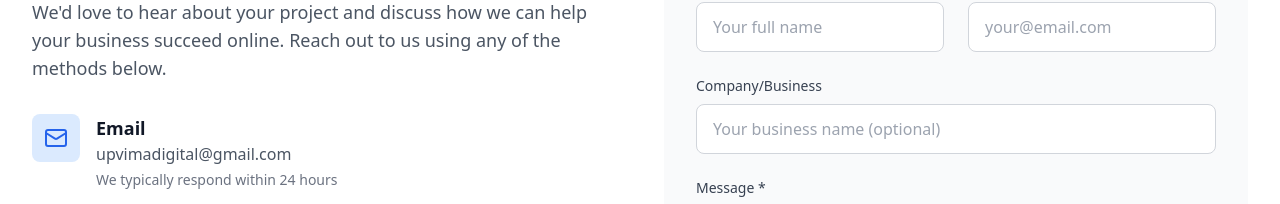
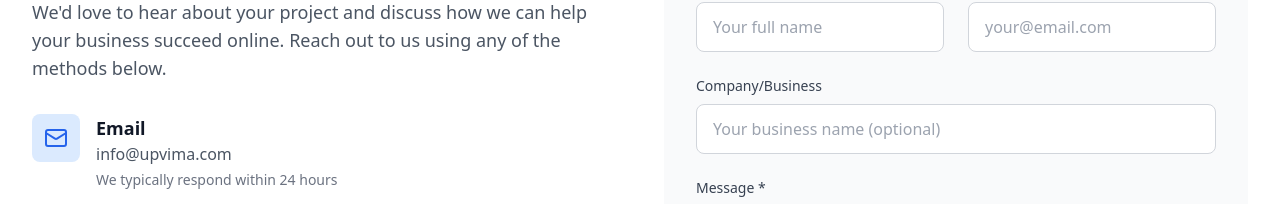
Before and after one commit to Rohandabas/upvima, a React (Vite) app: page / in a window 1280 px wide. Shown: the part 6143-6347 px from the top of the page. Built offline with nearby package versions, Linux system fonts and the light colour scheme.

Commit message:
update contact email address for improved communication

```diff
--- a/src/components/Contact.tsx
+++ b/src/components/Contact.tsx
@@ -111,7 +111,7 @@
                 </div>
                 <div>
                   <h4 className="text-lg font-semibold text-gray-900">Email</h4>
-                  <p className="text-gray-600">upvimadigital@gmail.com</p>
+                  <p className="text-gray-600">info@upvima.com</p>
                   <p className="text-sm text-gray-500 mt-1">We typically respond within 24 hours</p>
                 </div>
               </div>
```
